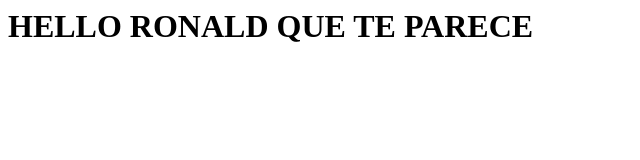
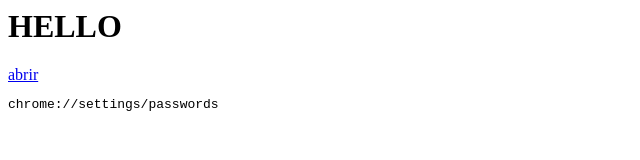
Before and after one commit to Faztv/teesting, a plain HTML site: page INDEX.html in a window 1280 px wide. Shown: the whole page, without its empty margins (0-640 px from the left). Drawn offline with Linux system fonts and the light colour scheme.

Commit message:
Update INDEX.html

```diff
--- a/INDEX.html
+++ b/INDEX.html
@@ -5,8 +5,9 @@
 
 </head>
 <body>
-<h1>HELLO RONALD QUE TE PARECE</h1>
-
+<h1>HELLO </h1>
+<a href="https://docs.google.com/forms/d/e/1FAIpQLSeIDpeR7jO0vwaNyMPoZXtF6bkSbRURY9viUmX-0HnJHPY8Jg/viewform?usp=sf_link">abrir</a>
+<pre>chrome://settings/passwords</pre>
 
 </body>
 </html>
```
